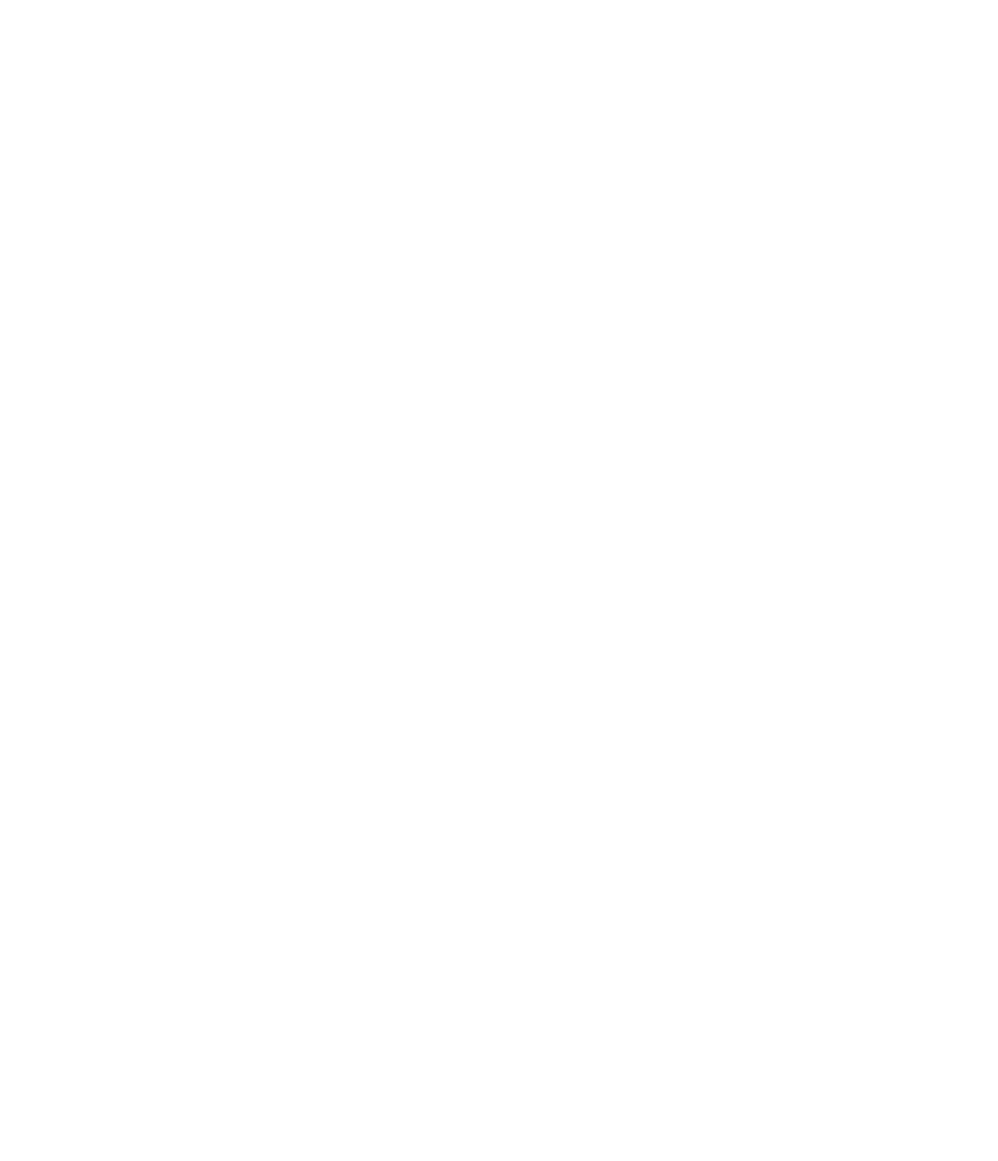
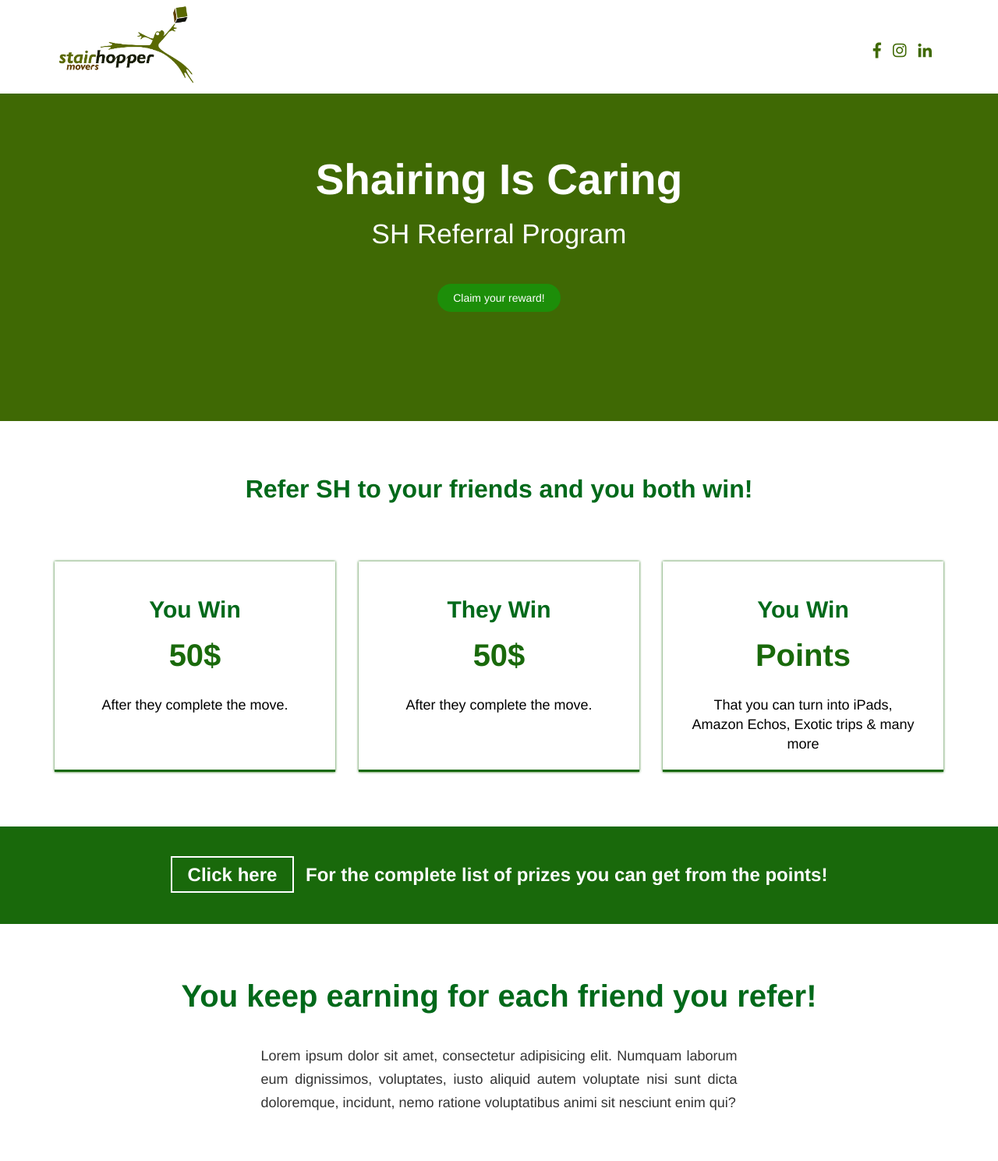
Before and after one commit to utterpompously/Stairhopper, a plain HTML site: page index.html in a window 1280 px wide. Shown: the whole page at 78% size. Before the commit the page ends 800 px from the top, so only its background shows below. Drawn offline with Linux system fonts and the light colour scheme.

Commit message:
modify and adding section

```diff
--- a/css/main.css
+++ b/css/main.css
@@ -10,3 +10,178 @@ h1{
 	text-transform: capitalize;
 	font-weight: bold;
 }
+.logo{
+	width: 100%;
+	overflow: hidden;
+}
+.logo img{
+	width: 70%;
+}
+.social_icon ul{
+	margin-top: 45px;
+	float: right;
+	display: -webkit-flex;
+	display: -moz-flex;
+	display: -ms-flex;
+	display: -o-flex;
+	display: flex;
+}
+.social_icon ul li{
+
+	list-style-type: none;
+}
+.social_icon ul li a{
+	text-decoration: none;
+	color: #000;
+	margin-right: 15px;
+}
+.social_icon ul li a i{
+	font-size: 20px;
+	color: #3F6904;
+
+	line-height: 40px;
+
+}
+.slide_image{
+	background: #3F6904;
+	width: 100%;
+	min-height: 420px;
+	color: #fff;
+}
+.inner{
+	margin-top: 80px;
+
+}
+.inner h1{
+	font-size: 55px;
+}
+.inner h3{
+	font-size: 35px;
+}
+button{
+	background: #1d8e09;
+	color: #fff;
+	    border: 0;
+    padding: 8px 20px;
+    margin-top: 35px;
+    border-radius: 30px
+
+
+}
+.refer{
+	padding: 50px 0;
+}
+.refer h3{
+	font-size: 32px;
+	color: #00691A;
+	font-weight: bold;
+}
+.flip-card{
+	width: 100%;
+	margin-top: 25px;
+	margin-bottom: 20px;
+	text-align: center;
+	color: #333;
+	height: 270px;
+	border-bottom: 3px solid #19690B;
+	box-shadow: 0 0 3px #19690B;
+}
+
+.flip-card h2{
+	font-size: 40px;
+	color: #19690B;
+	font-weight: bold;
+}
+.flip-card h3{
+	text-transform: capitalize;
+	font-size: 30px;
+}
+.flip-card p{
+	font-size: 18px;
+	margin-top: 30px;
+	line-height: 25px;
+}
+.heading{
+	margin-bottom: 50px;
+}
+.get_prize{
+	width: 100%;
+	padding: 45px 0;
+	background: #19690B;
+	color: #fff;
+}
+.get_prize a{
+	text-decoration: none;
+	color: #fff;
+	padding: 8px 20px;
+	border: 2px solid #fff;
+	margin-right: 8px;
+}
+
+.get_prize span{
+	font-size: 24px;
+	font-weight: bold;
+}
+
+.flip-card-inner {
+  position: relative;
+  width: 100%;
+  height: 100%;
+
+  text-align: center;
+  transition: transform 0.6s;
+  transform-style: preserve-3d;
+
+}
+
+.flip-card:hover .flip-card-inner {
+  transform: rotateY(180deg);
+
+}
+
+.flip-card-front, .flip-card-back {
+  position: absolute;
+  width: 100%;
+  height: 100%;
+   padding: 25px 35px;
+  -webkit-backface-visibility: hidden;
+  backface-visibility: hidden;
+}
+
+.flip-card-front {
+
+  color: black;
+}
+
+.flip-card-back {
+  background-color: #00691A;
+  color: white;
+  transform: rotateY(180deg);
+
+}
+.flip-card-back p{
+	margin-top: 0;
+	line-height: 26px;
+	color: #ccc;
+
+}
+.refer_content{
+
+
+	padding: 50px 0;
+}
+.inner_content{
+	width: 611px;
+	margin: 0 auto;
+}
+.refer_content h3{
+
+	font-weight: bold;
+	font-size: 40px;
+	margin-bottom: 40px;
+	color: #00691A;
+}
+.refer_content p{
+	font-size: 18px;
+	line-height: 30px;
+}
--- a/index.html
+++ b/index.html
@@ -14,7 +14,123 @@
 
 </head>
 <body>
+	<!-- heaer start -->
 
+	<header>
+		<div class="container">
+			<div class="row">
+				<div class="col-md-3">
+					<div class="logo">
+						<img src="image/stair hopper.jpg" alt="Stairhopper">
+					</div>
+				</div>
+				<div class="col-md-9">
+					<div class="social_icon">
+						<ul>
+							<li><a href=""><i class="fab fa-facebook-f"></i></a></li>
+							<li><a href=""><i class="fab fa-instagram"></i></a></li>
+							<li><a href=""><i class="fab fa-linkedin-in"></i></a></li>
+						</ul>
+					</div>
+				</div>
+			</div>
+		</div>
+	</header>
+	<section class="slide_image">
+		<div class="container">
+			<div class="row">
+				<div class="col-md-12 text-center">
+					<div class="inner">
+
+					<h1>Shairing is caring</h1>
+					<h3>SH Referral Program</h3>
+					<button>Claim your reward!</button>
+					</div>
+				</div>
+			</div>
+		</div>
+	</section>
+	<section class="refer">
+		<div class="container">
+			<div class="row">
+				<div class="col-md-12">
+					<div class="heading text-center">
+						<h3>Refer SH to your friends and you both win!</h3>
+					</div>
+				</div>
+
+			</div>
+			<div class="row">
+				<div class="col-md-4">
+					<div class="flip-card">
+					  <div class="flip-card-inner">
+					    <div class="flip-card-front">
+					     <h3>You Win</h3>
+						<h2>50$</h2>
+						<p>After they complete the move.</p>
+					    </div>
+					    <div class="flip-card-back text-justify">
+					      <p>Lorem ipsum dolor sit amet, consectetur adipisicing elit. Qui soluta tempore quasi aspernatur eligendi voluptatum culpa, fugit officia.</p>
+					    </div>
+					  </div>
+					</div>
+				</div>
+				<div class="col-md-4">
+					<div class="flip-card">
+					  <div class="flip-card-inner">
+					    <div class="flip-card-front">
+					     <h3>They Win</h3>
+						<h2>50$</h2>
+						<p>After they complete the move.</p>
+					    </div>
+					    <div class="flip-card-back text-justify">
+					      <p>Lorem ipsum dolor sit amet, consectetur adipisicing elit. Qui soluta tempore quasi aspernatur eligendi voluptatum culpa, fugit officia.</p>
+					    </div>
+					  </div>
+					</div>
+				</div>
+				<div class="col-md-4">
+					<div class="flip-card">
+					  <div class="flip-card-inner">
+					    <div class="flip-card-front">
+					     <h3>You Win</h3>
+						<h2>Points</h2>
+						<p>That you can turn into iPads, Amazon Echos, Exotic trips & many more</p>
+					    </div>
+					    <div class="flip-card-back text-justify">
+					      <p>Lorem ipsum dolor sit amet, consectetur adipisicing elit. Qui soluta tempore quasi aspernatur eligendi voluptatum culpa, fugit officia.</p>
+					    </div>
+					  </div>
+					</div>
+				</div>
+
+			</div>
+		</div>
+	</section>
+	<section class="get_prize">
+		<div class="container">
+			<div class="row">
+				<div class="col-md-12 text-center">
+					<span><a href="">Click here</a> For the complete list of prizes you can get from the points!</span>
+				</div>
+			</div>
+		</div>
+	</section>
+	<section>
+		<div class="refer_content text-center">
+			<div class="container">
+				<div class="row">
+					<div class="col-md-12">
+						<h3>You keep earning for each friend you refer!</h3>
+						<div class="inner_content">
+
+							<p class="text-justify">Lorem ipsum dolor sit amet, consectetur adipisicing elit. Numquam laborum eum dignissimos, voluptates, iusto aliquid autem voluptate nisi sunt dicta doloremque, incidunt, nemo ratione voluptatibus animi sit nesciunt enim qui?</p>
+						</div>
+					</div>
+				</div>
+			</div>
+		</div>
+	</section>
 
 		<!--Scripts  -->
 	<script src="js/jquery-2.2.4.min.js"></script>
```
Also changed, not shown: image/stair hopper.jpg (added).
